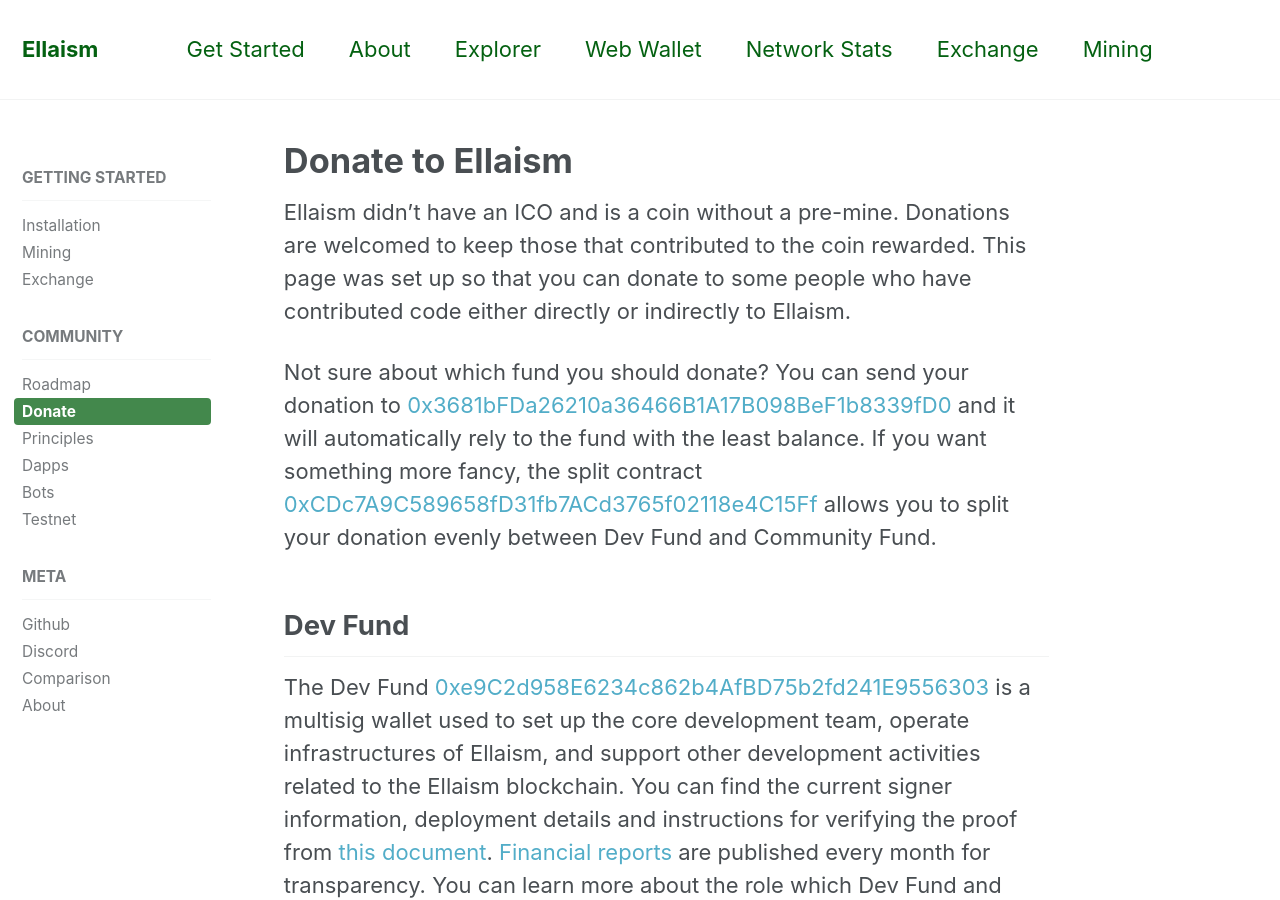
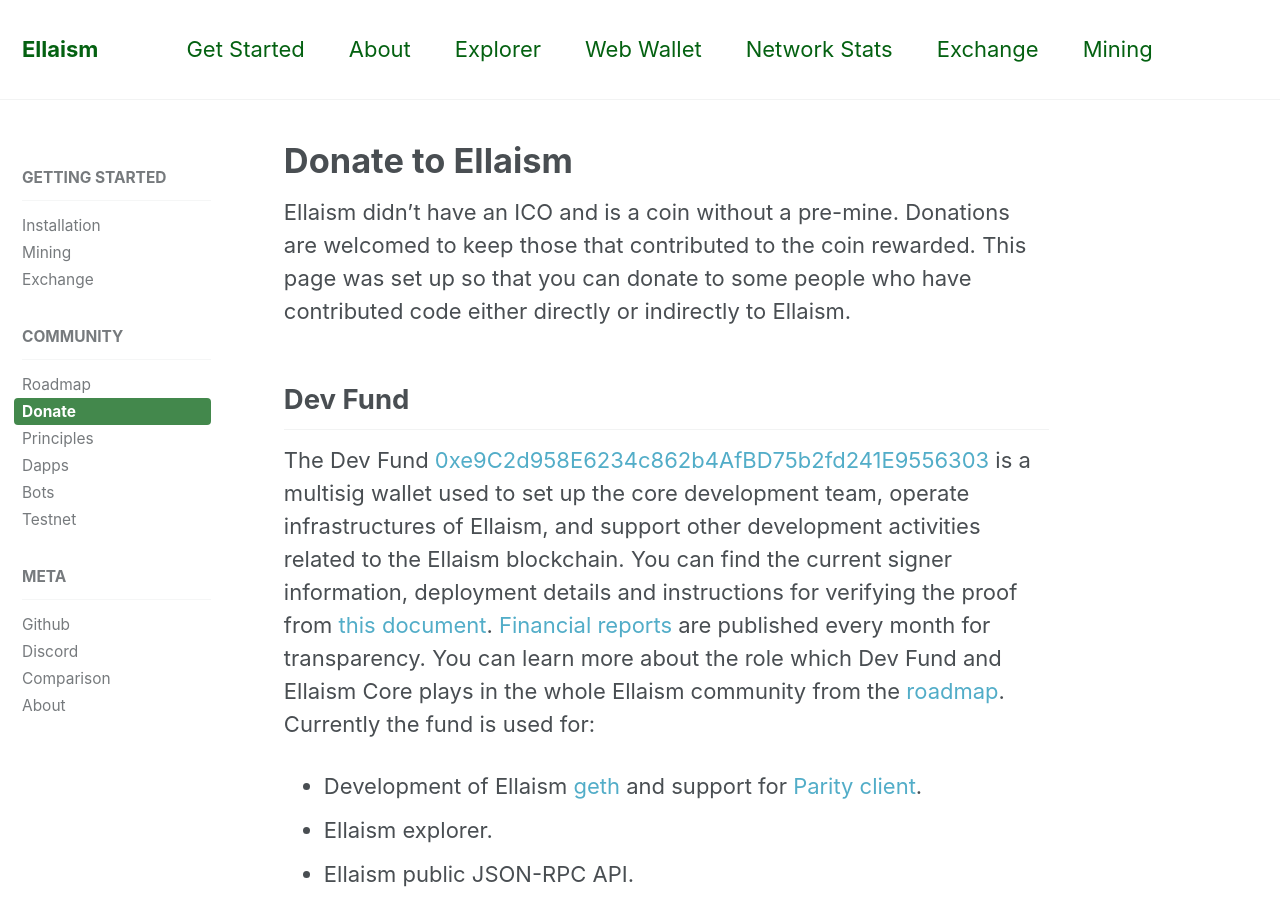
Before and after one commit to ellaism/ellaism.org, a Jekyll site: the page built from _docs/donate.md, in a window 1280 px wide and 900 px high. Built offline with Jekyll 4.4.1, drawn with Linux system fonts in a browser that asks for light colours.

Commit message:
Temporarily remove split donation addresses
Because the Community Fund's status is unknown, split donation address is not useful at this moment.

```diff
--- a/_docs/donate.md
+++ b/_docs/donate.md
@@ -7,10 +7,7 @@
 
 {% include base_path %}
 
-
 Ellaism didn't have an ICO and is a coin without a pre-mine. Donations are welcomed to keep those that contributed to the coin rewarded. This page was set up so that you can donate to some people who have contributed code either directly or indirectly to Ellaism.
-
-Not sure about which fund you should donate? You can send your donation to [0x3681bFDa26210a36466B1A17B098BeF1b8339fD0](https://explorer.ellaism.org/addr/0x3681bFDa26210a36466B1A17B098BeF1b8339fD0) and it will automatically rely to the fund with the least balance. If you want something more fancy, the split contract [0xCDc7A9C589658fD31fb7ACd3765f02118e4C15Ff](https://explorer.ellaism.org/addr/0xCDc7A9C589658fD31fb7ACd3765f02118e4C15Ff) allows you to split your donation evenly between Dev Fund and Community Fund.
 
 ## Dev Fund
 
```
